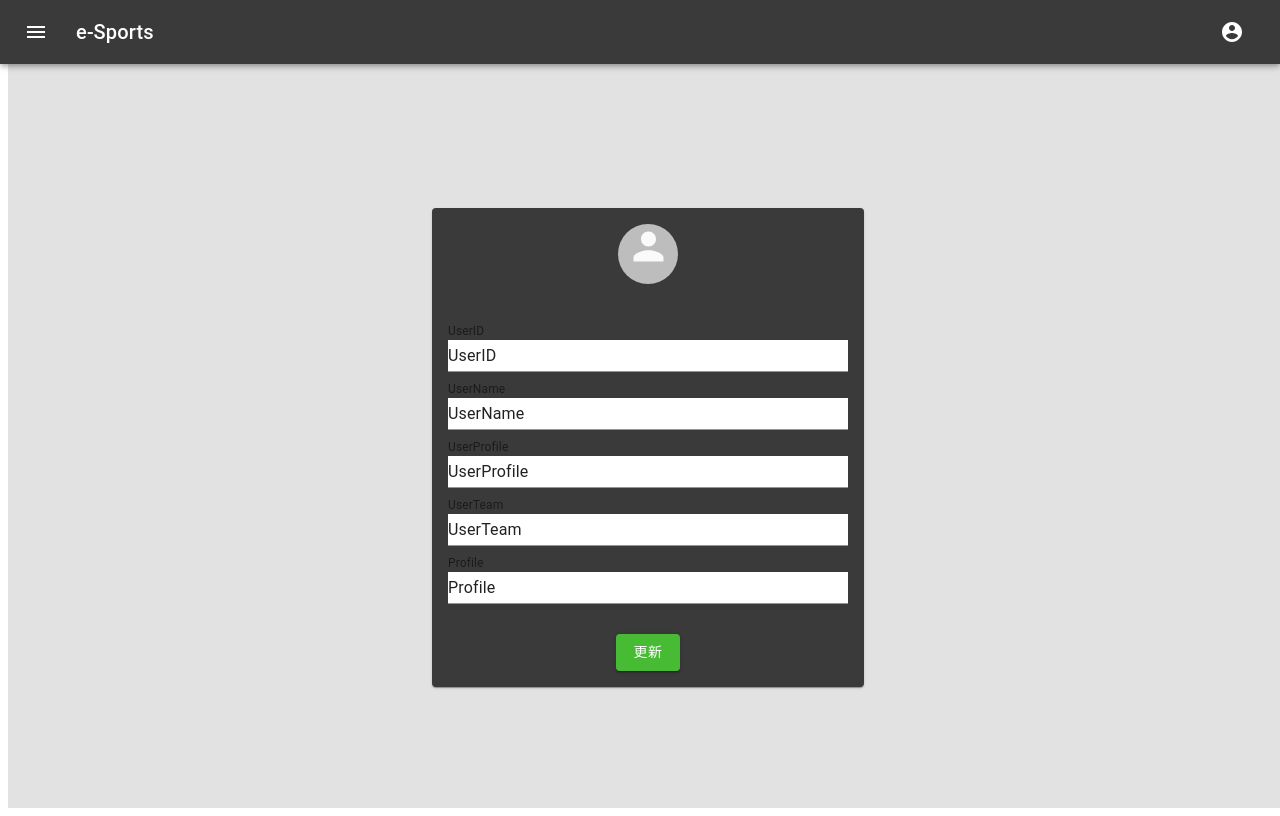
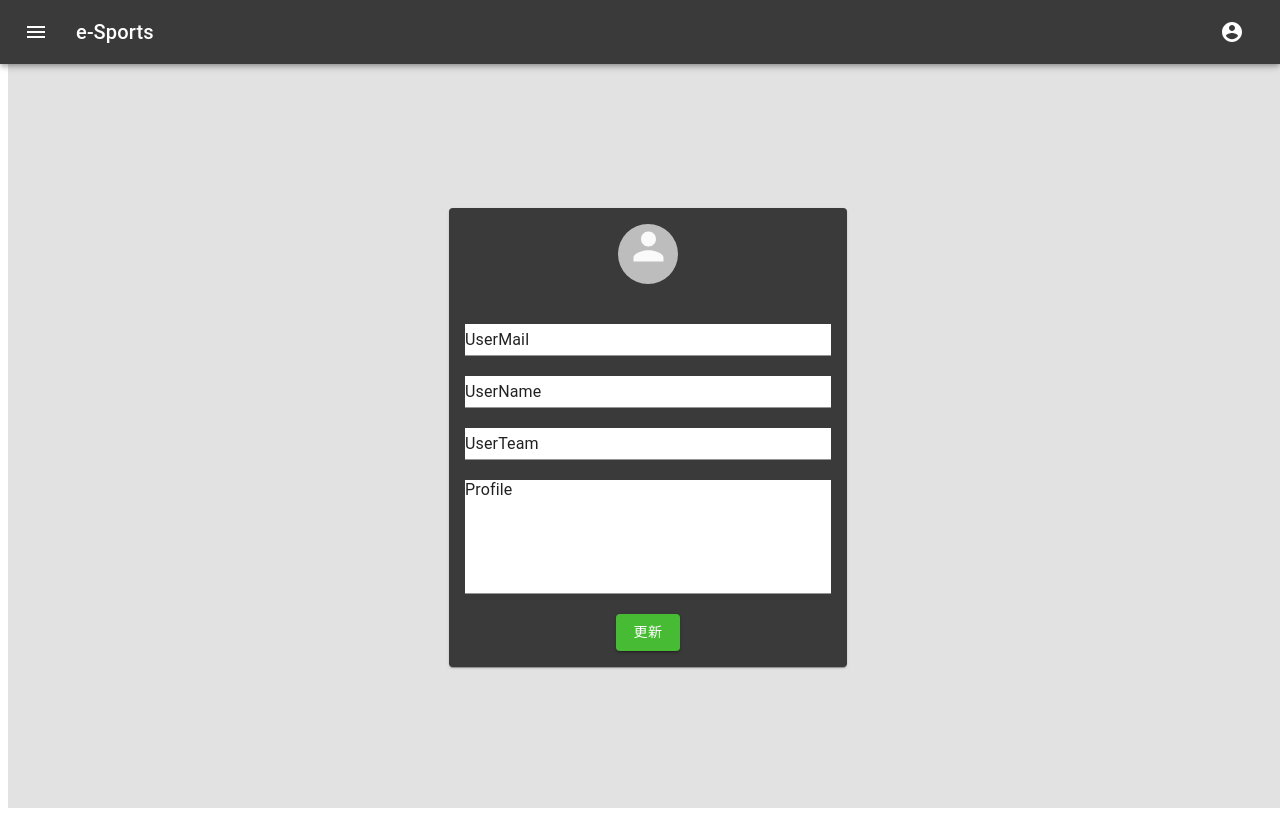
Before and after one commit to toliner/2222-hackathon, a React (Create React App) app in the folder frontend/: page /user in a window 1280 px wide. Built offline with nearby package versions, Linux system fonts and the light colour scheme.

Commit message:
user coding

```diff
--- a/frontend/src/components/pages/user.tsx
+++ b/frontend/src/components/pages/user.tsx
@@ -20,7 +20,7 @@ const useStyles = makeStyles((theme: Theme) =>
     paper: {
       padding: theme.spacing(2),
       margin: "auto",
-      maxWidth: 400,
+      maxWidth: 366,
       top: 200,
       position: "relative",
       backgroundColor: "rgba(58, 58, 58, 1)",
@@ -43,15 +43,14 @@ const useStyles = makeStyles((theme: Theme) =>
         backgroundColor: "white"
       },
       width: "100%",
-      marginBottom: 10,
+      marginBottom: 20,
       padding: 0
     },
     form: {
       display: "grid"
     },
     btn: {
-      textAlign: "center",
-      marginTop: 20
+      textAlign: "center"
     },
     btnColor: {
       backgroundColor: "#48BB35",
@@ -75,36 +74,27 @@ export const User: React.FC = () => {
               <Grid item xs>
                 <form noValidate className={classes.form}>
                   <TextField
-                    label="UserID"
-                    defaultValue="UserID"
+                    defaultValue="UserMail"
                     InputProps={{
                       className: classes.input
                     }}
                   />
                   <TextField
-                    label="UserName"
                     defaultValue="UserName"
                     InputProps={{
                       className: classes.input
                     }}
                   />
                   <TextField
-                    label="UserProfile"
-                    defaultValue="UserProfile"
-                    InputProps={{
-                      className: classes.input
-                    }}
-                  />
-                  <TextField
-                    label="UserTeam"
                     defaultValue="UserTeam"
                     InputProps={{
                       className: classes.input
                     }}
                   />
                   <TextField
-                    label="Profile"
                     defaultValue="Profile"
+                    multiline
+                    rows="6"
                     InputProps={{
                       className: classes.input
                     }}
--- a/frontend/src/components/partials/login-modal.tsx
+++ b/frontend/src/components/partials/login-modal.tsx
@@ -53,7 +53,7 @@ export const LoginModal = () => {
         <Fade in={open}>
           <div className={classes.paper}>
             <Button className={classes.btn}>
-              <p className={classes.login}>Discordでログイン</p>
+              <p className={classes.login}>メールでログイン</p>
             </Button>
           </div>
         </Fade>
```
